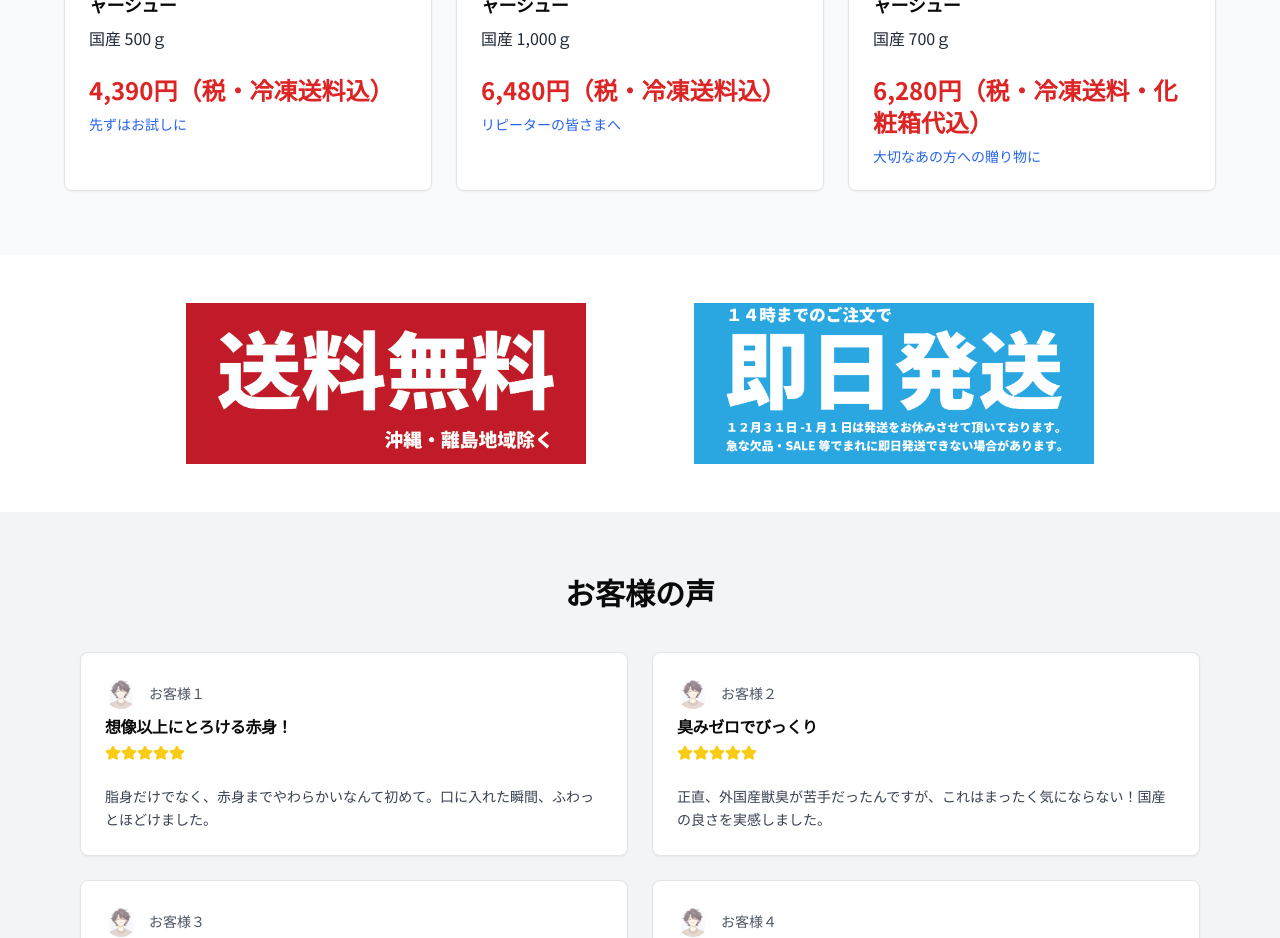
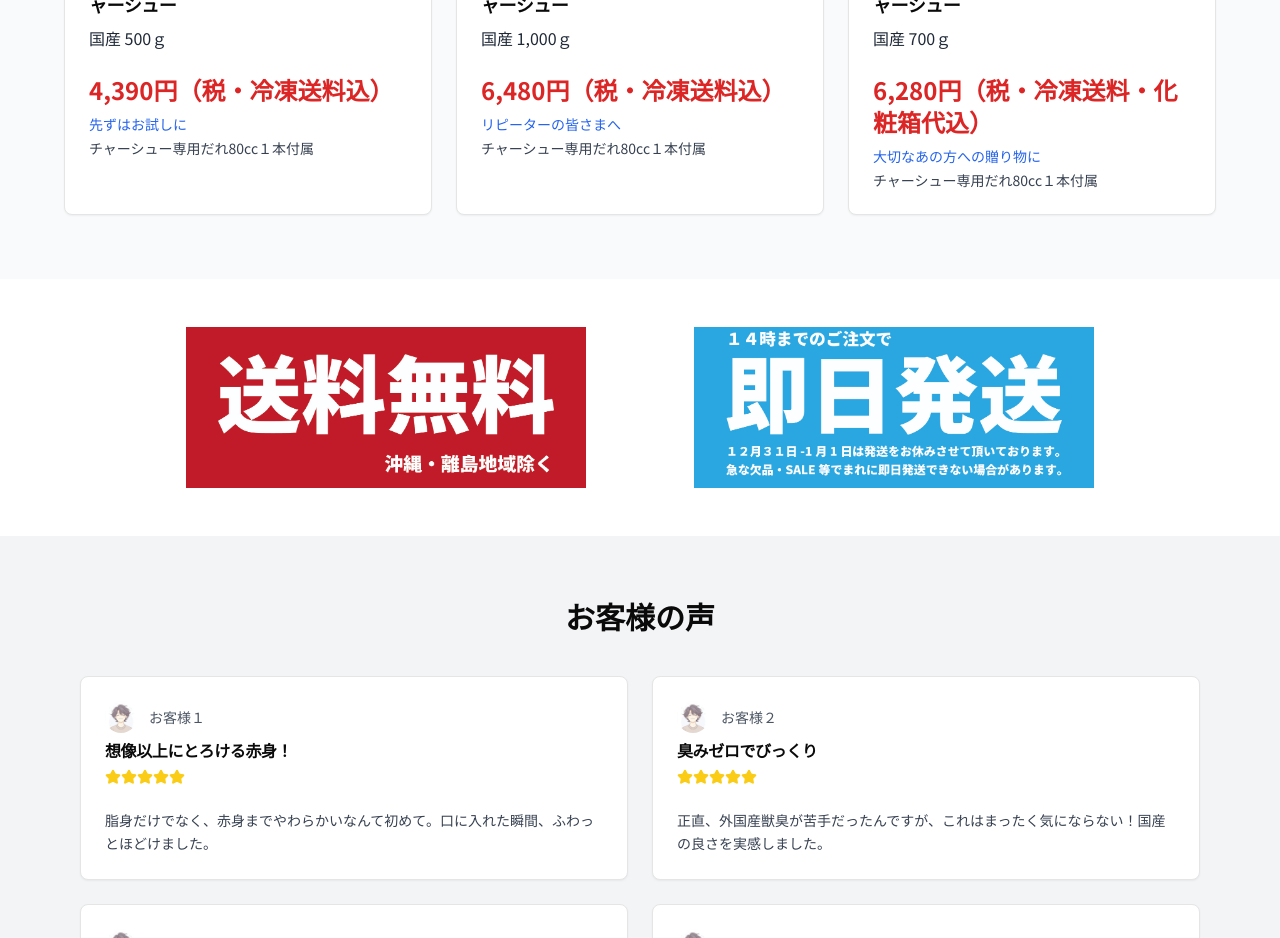
Before and after one commit to hajiox/hayama, a Next.js app: page / in a window 1280 px wide. Shown: the part 4940-5878 px from the top of the page. Built offline with nearby package versions, Linux system fonts and the light colour scheme.

Commit message:
feat: add "Charshu sauce 80cc" note to all product cards
Update product cards with new sauce note property.

Co-authored-by: null <198845592+hajiox@users.noreply.github.com>

```diff
--- a/components/hayama-chashu-lp.tsx
+++ b/components/hayama-chashu-lp.tsx
@@ -88,6 +88,7 @@ const products = [
   price: "4,390円（税・冷凍送料込）",
   note: "先ずはお試しに",
   href: "#",
+  sauceNote: "チャーシュー専用だれ80cc１本付属",
 },
 {
   image: "/images/product-1000g.jpg",
@@ -96,6 +97,7 @@ const products = [
   price: "6,480円（税・冷凍送料込）",
   note: "リピーターの皆さまへ",
   href: "#",
+  sauceNote: "チャーシュー専用だれ80cc１本付属",
 },
 {
   image: "/images/product-gift-700g.jpg",
@@ -104,6 +106,7 @@ const products = [
   price: "6,280円（税・冷凍送料・化粧箱代込）",
   note: "大切なあの方への贈り物に",
   href: "#",
+  sauceNote: "チャーシュー専用だれ80cc１本付属",
 },
 ]
 
@@ -346,6 +349,9 @@ return (
             <CardContent>
               <p className="text-2xl font-bold text-red-600 font-sans">{p.price}</p>
               <p className="text-sm font-medium text-blue-600 mt-2 font-sans">{p.note}</p>
+              {p.sauceNote && (
+                <p className="text-sm text-gray-700 mt-1 font-sans">{p.sauceNote}</p>
+              )}
             </CardContent>
           </Card>
         ))}
```
